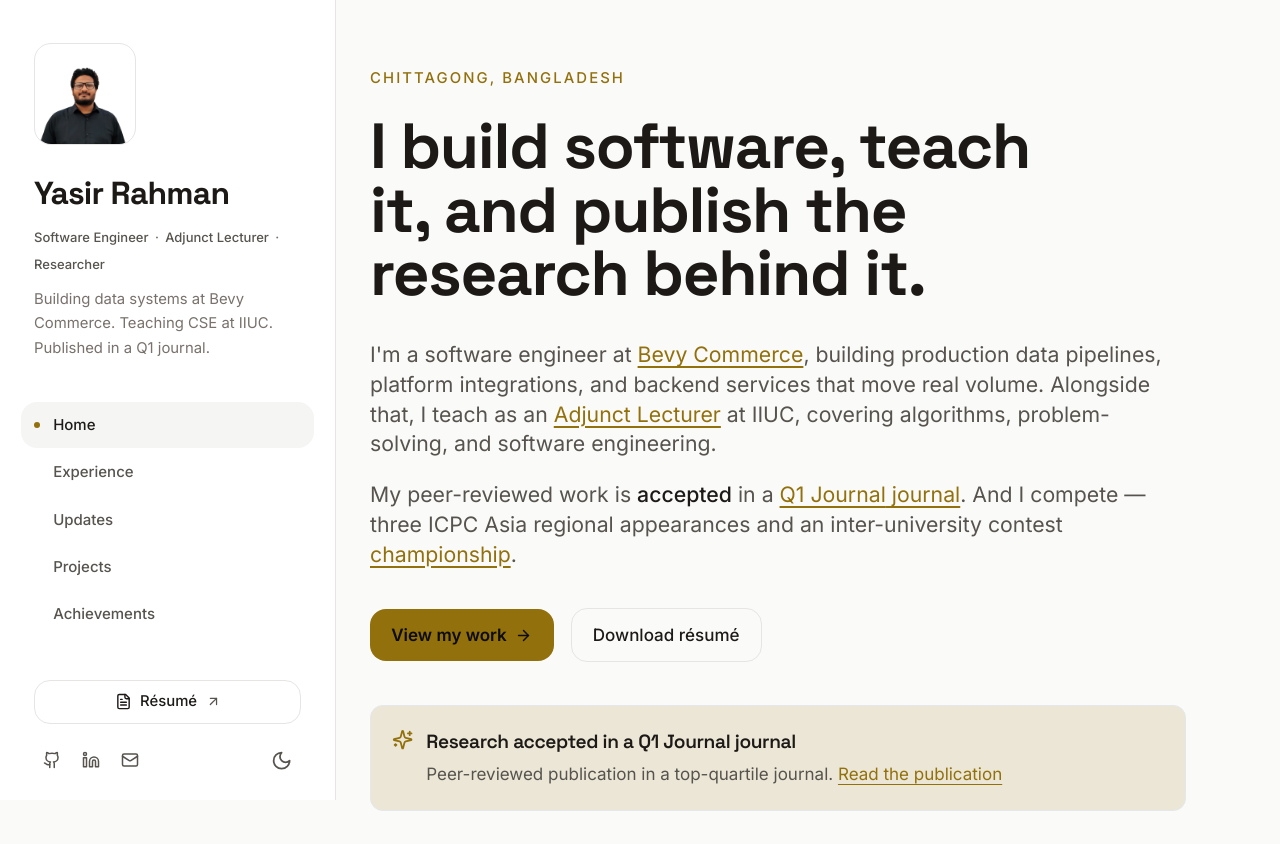
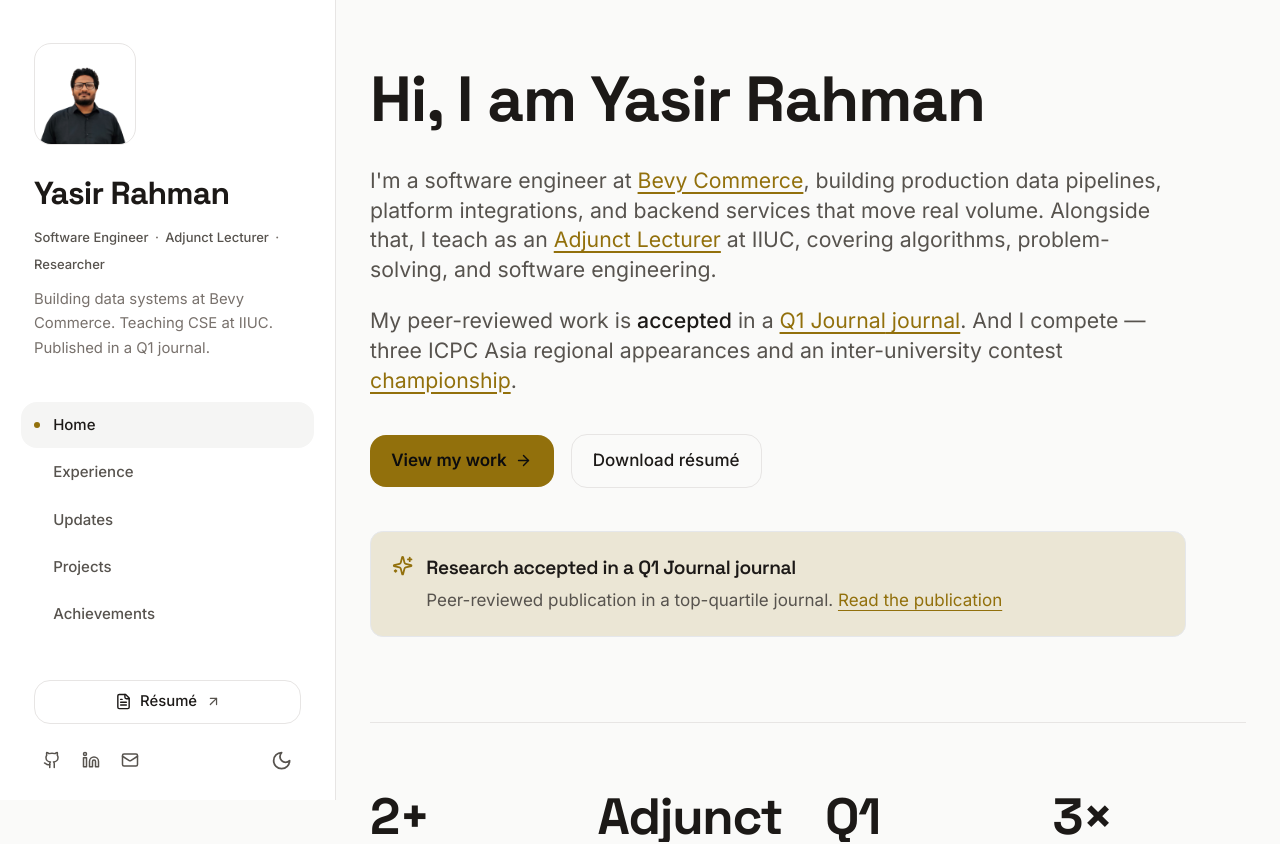
Before and after one commit to ChyYasir/my-portfolio, a Next.js app: page / in a window 1280 px wide. Shown: the top 844 px of the page. Built offline with nearby package versions, Linux system fonts and the light colour scheme.

Commit message:
Update Hero component to reflect personal branding
- Replaced existing text with a new introduction: "Hi, I am Yasir Rahman."
- Removed the previous location text for a more streamlined presentation.

```diff
--- a/src/components/sections/Hero.js
+++ b/src/components/sections/Hero.js
@@ -19,18 +19,11 @@ export default function Hero() {
         initial="hidden"
         animate="visible"
       >
-        <motion.p
-          variants={heroItem}
-          className="text-sm font-medium uppercase tracking-[0.14em] text-accent mb-6"
-        >
-          Chittagong, Bangladesh
-        </motion.p>
-
         <motion.h2
           variants={heroItem}
           className="font-display font-bold text-4xl sm:text-5xl md:text-6xl leading-[1.05] text-foreground max-w-4xl text-balance"
         >
-          I build software, teach it, and publish the research behind it.
+          Hi, I am Yasir Rahman
         </motion.h2>
 
         <motion.div
```
